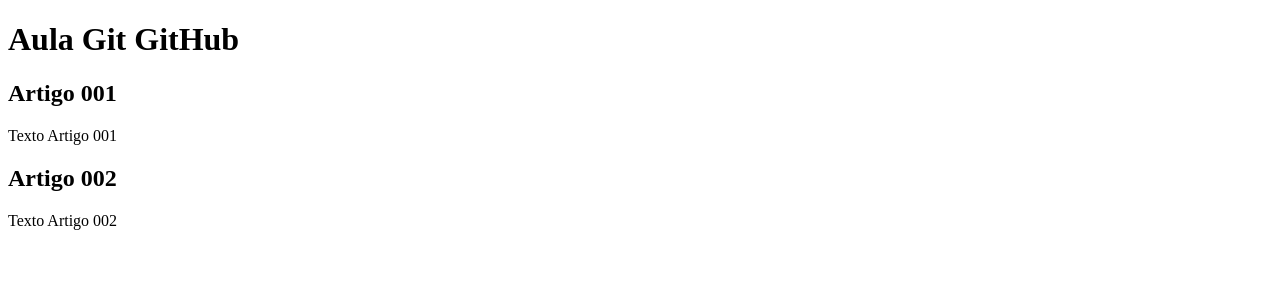
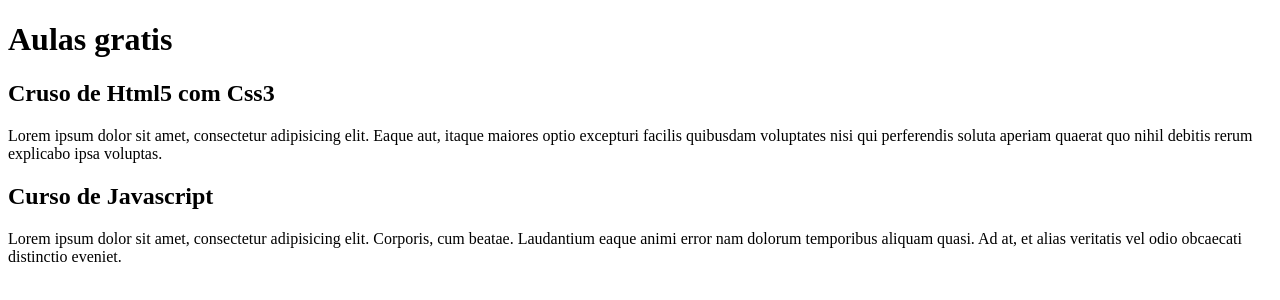
Before and after one commit to SilvanMiller/projeto-site, a plain HTML site: page index.html in a window 1280 px wide. Drawn offline with Linux system fonts and the light colour scheme.

Commit message:
parte do conteúdo

```diff
--- a/index.html
+++ b/index.html
@@ -12,15 +12,15 @@
     <main>
 
         <head>
-            <h1>Aula Git GitHub</h1>
+            <h1>Aulas gratis </h1>
         </head>
         <article>
-            <h2>Artigo 001</h2>
-            <p>Texto Artigo 001</p>
+            <h2>Cruso de Html5 com Css3</h2>
+            <p>Lorem ipsum dolor sit amet, consectetur adipisicing elit. Eaque aut, itaque maiores optio excepturi facilis quibusdam voluptates nisi qui perferendis soluta aperiam quaerat quo nihil debitis rerum explicabo ipsa voluptas.</p>
         </article>
         <article>
-            <h2>Artigo 002</h2>
-            <p>Texto Artigo 002</p>
+            <h2>Curso de Javascript</h2>
+            <p>Lorem ipsum dolor sit amet, consectetur adipisicing elit. Corporis, cum beatae. Laudantium eaque animi error nam dolorum temporibus aliquam quasi. Ad at, et alias veritatis vel odio obcaecati distinctio eveniet.</p>
         </article>
     </main>
 </body>
```
